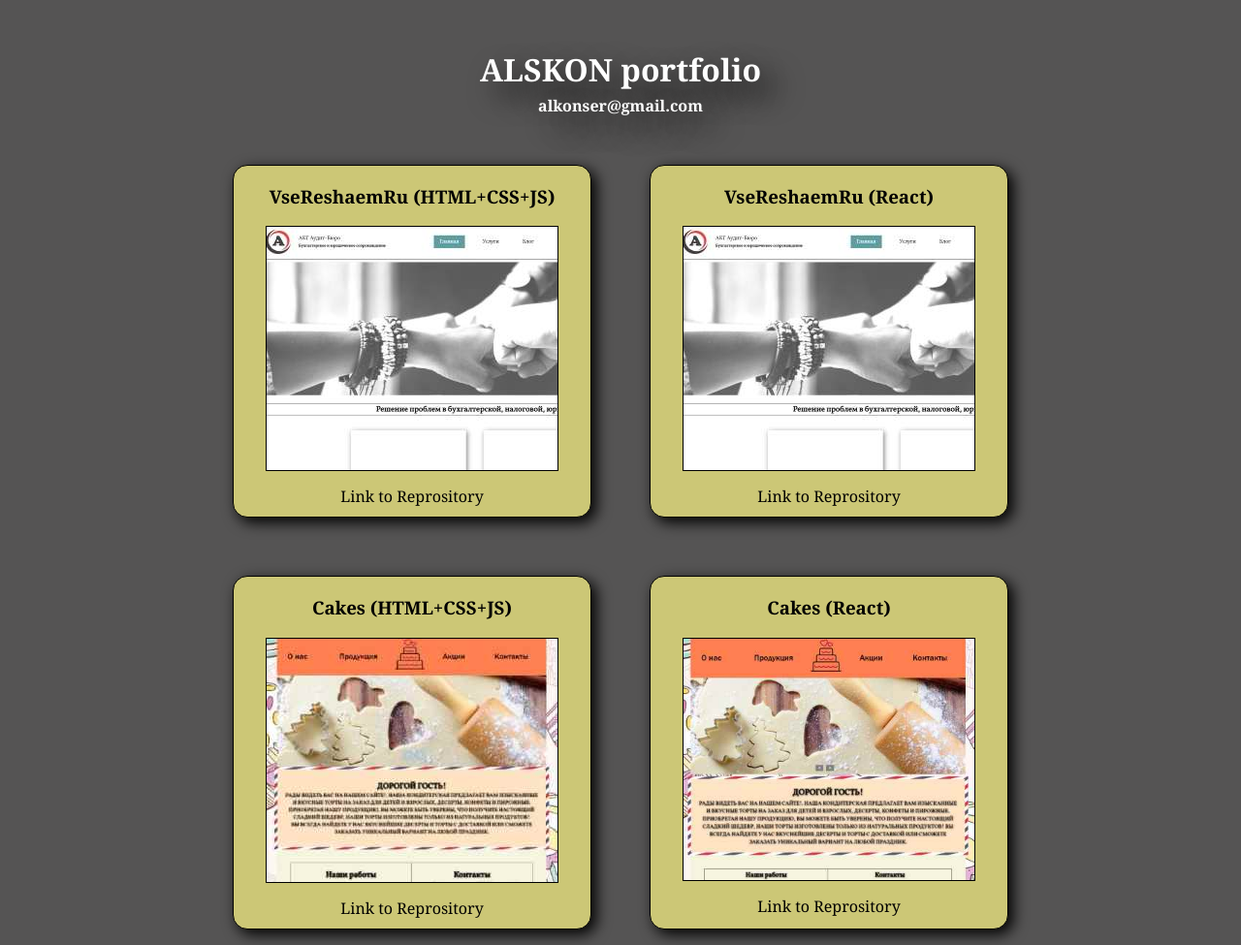
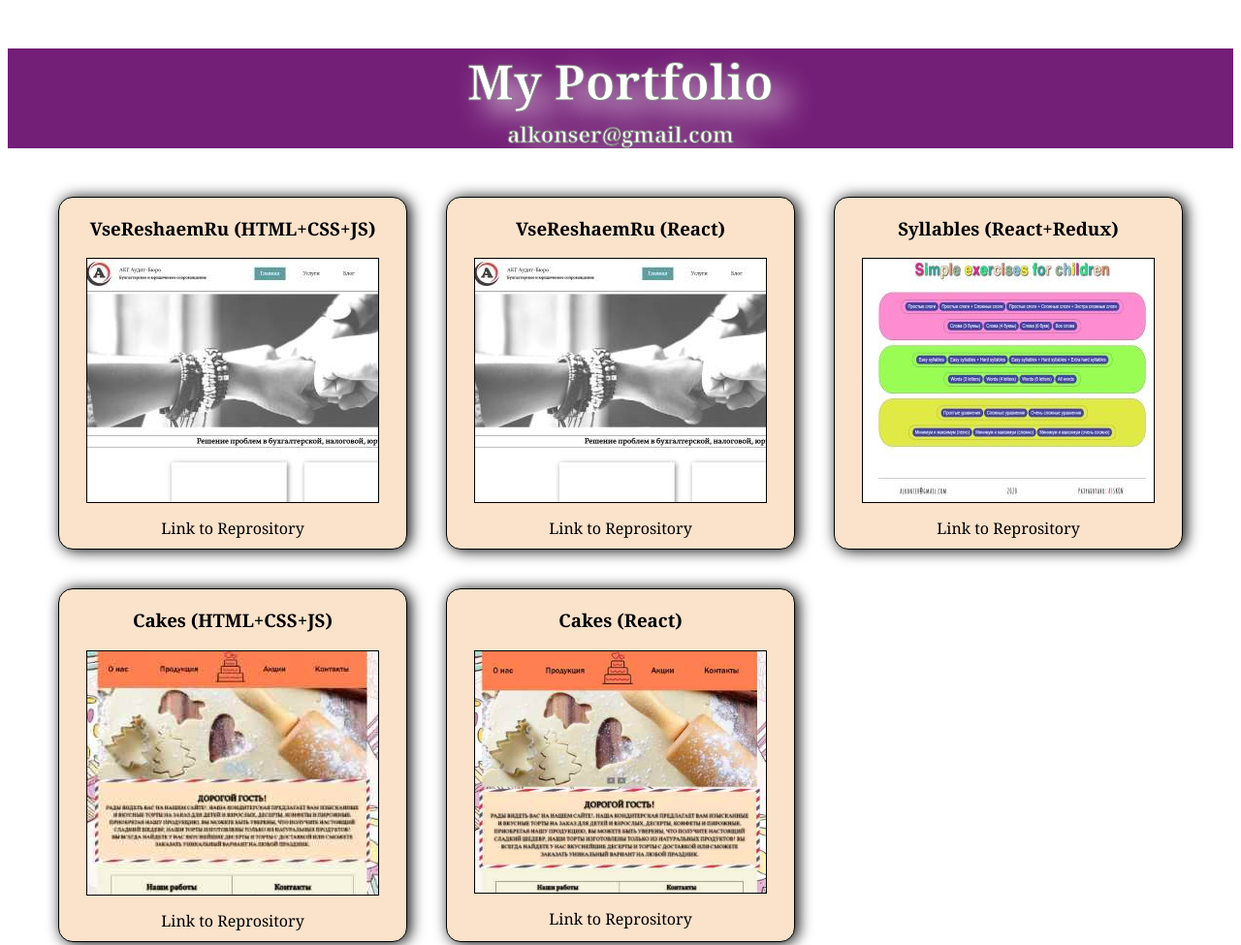
Before and after one commit to alskon/alskon.github.io, a plain HTML site: page index.html in a window 1280 px wide. Shown: the top 975 px of the page at 97% size. Drawn offline with Linux system fonts and the light colour scheme.

Commit message:
change style

```diff
--- a/index.html
+++ b/index.html
@@ -5,8 +5,10 @@
     <link href='./mainStyle.css' rel='stylesheet'>
 </head>
 <body>
-    <h1>ALSKON portfolio</h1>
-    <h4>alkonser@gmail.com</h4>
+    <div class='headers'>
+        <h1>My Portfolio</h1>
+        <h4>alkonser@gmail.com</h4>
+    </div>
     <div class='sections'>
         <section class='vsereshaem-html'>
             <h3>VseReshaemRu (HTML+CSS+JS)</h3>
@@ -18,6 +20,11 @@
             <a href='./vsereshaem-react/index.html'><img width='300' src='./img/vserehaem-react.jpg'></a>
             <a href="https://github.com/alskon/VseReshaemRu-React">Link to Reprository</a>
         </section>
+        <section class='syllable-react'>
+            <h3>Syllables (React+Redux)</h3>
+            <a href='./syllable-react-redux/index.html'><img width='300' src='./img/syllable-react-redux.jpg'></a>
+            <a href="https://github.com/alskon/Syllable">Link to Reprository</a>
+        </section>
         <section class='cakes-html'>
             <h3>Cakes (HTML+CSS+JS)</h3>
             <a href='./cakes-html-css-js/index.html'><img width='300' src='./img/cakes-html.jpg'></a>
@@ -28,5 +35,6 @@
             <a href='./cakes-react/index.html'><img width='300' src='./img/cakes-react.jpg'></a>
             <a href="https://github.com/alskon/Cakes-React">Link to Reprository</a>
         </section>
+
     </div>
 </body>
--- a/mainStyle.css
+++ b/mainStyle.css
@@ -1,19 +1,25 @@
 body {
-    margin: auto;
+
     font-family: Cambria, Cochin, Georgia, Times, 'Times New Roman', serif;
-    background-color: rgb(85, 84, 84);
     text-align: center;
+	height: 100%;
 }
-h1 {
-    text-shadow: black 15px 14px 30px;
+.headers {
+    background-color:rgb(116, 31, 119);
+
+}
+h1, h4 {
+	font-size: 50px;
+    text-shadow:  15px 14px 30px #fff;
+    color:#fff;
+	-webkit-text-stroke:1px gray;
     margin: 50px auto;
-    color: #fff;
     margin-bottom: 5px;
+
 }
 h4 {
-    margin: 0;
-    text-shadow: black 15px 14px 30px;
-    color: #fff;
+	margin: 0;
+	font-size: 22px;
 }
 a {
     text-decoration: none;
@@ -24,26 +30,23 @@ a {
 img {
     border: 1px black solid;
     margin: 0 10px;
-
 }
 .sections {
-    width: 800px;
+    width: 100%;
+    margin-top:30px;
+    display: grid;
+    grid-template-columns: 400px 400px 400px;
+    justify-content: center;
+}
+section {
+    margin: 20px;
+    box-shadow: black 3px 1px 15px;
+    border: 1px black solid;
+    background-color: rgb(250, 226, 203);
+    border-radius: 15px;
     box-sizing: border-box;
-    margin: 50px auto;
-    display: grid;
-    grid-template-columns: 1fr 1fr;
-    grid-template-rows: repeat(4, 1fr);
-    grid-gap: 60px;
 }
-.cakes-html, .cakes-react, .vsereshaem-html, .vsereshaem-react {
-    text-align: center;
-    box-sizing: border-box;
-    box-shadow: black 5px 5px 15px;
-    border: 1px black solid;
-    background-color: #ccc776;
-    border-radius: 15px;
-}
-.cakes-html:hover, .cakes-react:hover, .vsereshaem-html:hover, .vsereshaem-react:hover {
+section:hover {
     border:1px lightblue solid ;
     box-shadow: 4px 4px 17px lightblue;
 }
```
